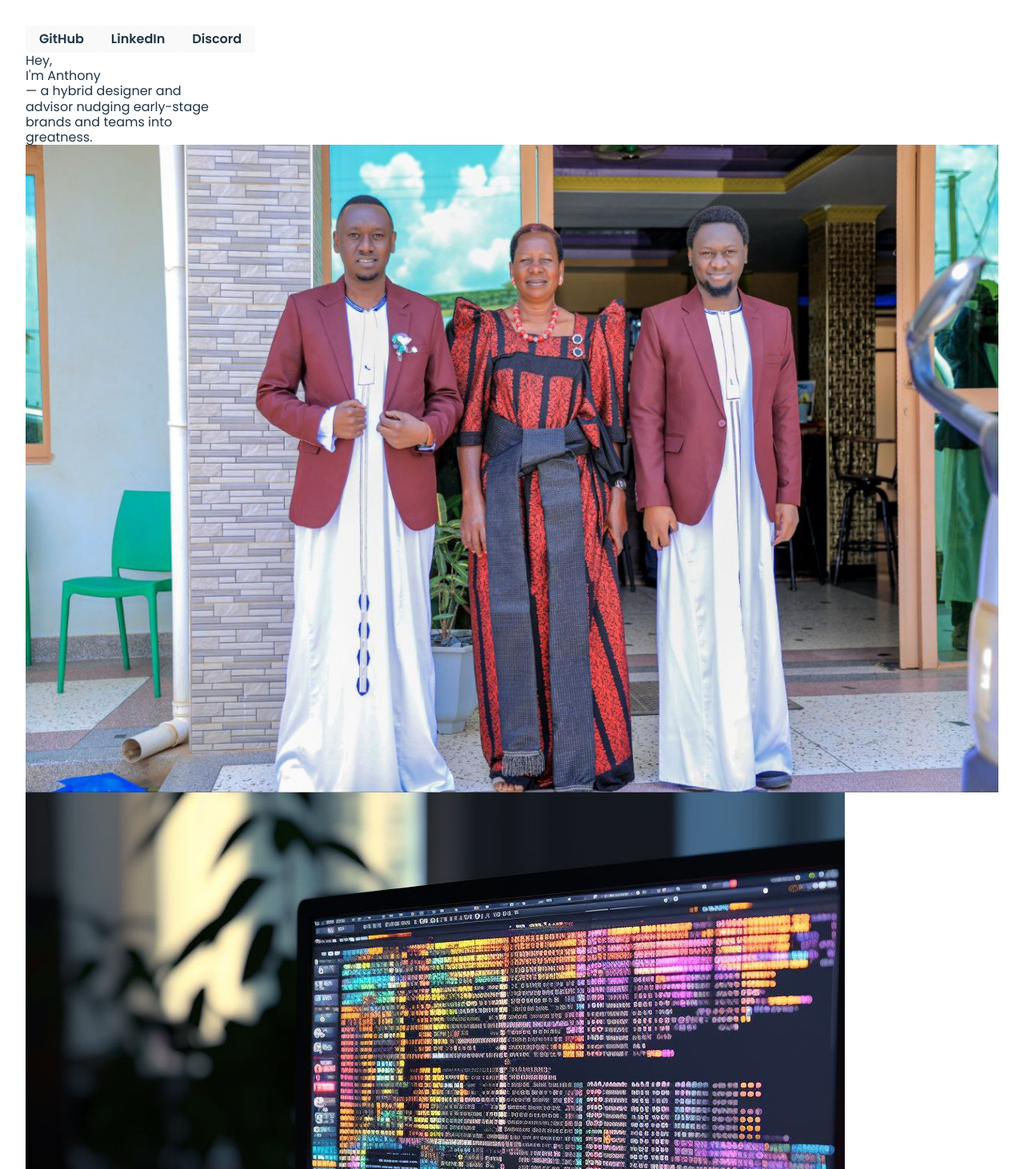
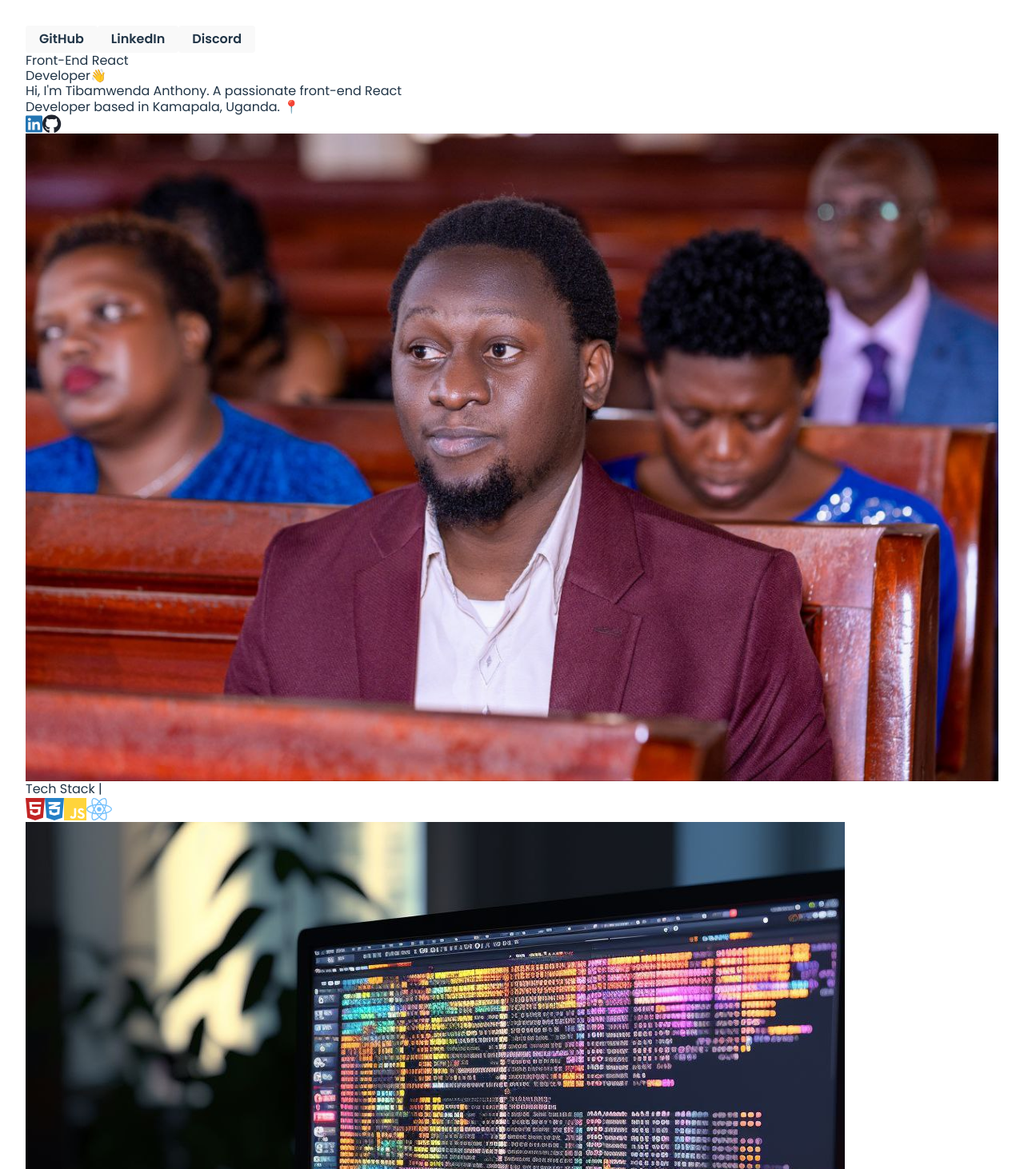
Before and after one commit to AskTiba/Anthony-Portfolio, a React (Vite) app: page / in a window 1280 px wide. Shown: the top 1462 px of the page at 80% size. Built offline with nearby package versions, Linux system fonts and the light colour scheme; a web font is replaced by a local one.

Commit message:
Update Hero.tsx

```diff
--- a/src/components/Hero.tsx
+++ b/src/components/Hero.tsx
@@ -1,23 +1,71 @@
-import img from "../assets/img2.jpg";
+import img from "../assets/img4.jpg";
+import { FontAwesomeIcon } from "@fortawesome/react-fontawesome";
+import {
+  faLinkedin,
+  faGithub,
+  faHtml5,
+  faCss3Alt,
+  faJs,
+  faReact,
+} from "@fortawesome/free-brands-svg-icons";
+
 const Hero = () => {
   return (
-    <>
-      <main className="mx-[100px]">
-        <div className="flex-col text-[126px] font-[700] -tracking-[2.28px]">
-          <p>Hey,</p>
-          <p>I'm Anthony</p>
-        </div>
-        <div className="flex font-[600] text-[48px] justify-end mt-10 -tracking-[0.96px]">
+    <main className="h-screen my-auto">
+      <div className="flex justify-center gap-20 mt-20">
+        <div className="flex flex-col gap-5 justify-center">
+          <p className="text-[48px] font-[700] text-[#32cd32]">
+            Front-End React <br /> Developer👋
+          </p>
           <p className="">
-            — a hybrid designer and <br /> advisor nudging early-stage <br />{" "}
-            brands and teams into <br /> greatness.
+            Hi, I'm Tibamwenda Anthony. A passionate front-end React <br />{" "}
+            Developer based in Kamapala, Uganda. 📍
+          </p>
+          <p className="flex gap-2">
+            <FontAwesomeIcon
+              icon={faLinkedin}
+              size="xl"
+              style={{ color: "#2375b3" }}
+            />
+            <FontAwesomeIcon
+              icon={faGithub}
+              size="xl"
+              style={{ color: "#1f242e" }}
+            />
           </p>
         </div>
-        <div className="my-40">
-          <img className="rounded-[8px] w-full h-auto" src={img} />
+        <div className="rounded-full border-4 border-[#32cd32]">
+          <img className="w-[400px] h-[400px] object-cover rounded-full" src={img} />
         </div>
-      </main>
-    </>
+      </div>
+      <div className="flex gap-5 items-center ml-[150px] mt-5">
+        <p className="px-4 font-[600] ">
+          Tech Stack <span className="px-5">|</span>
+        </p>
+        <div className="flex gap-10">
+          <FontAwesomeIcon
+            icon={faHtml5}
+            size="2xl"
+            style={{ color: "#c22424" }}
+          />
+          <FontAwesomeIcon
+            icon={faCss3Alt}
+            size="2xl"
+            style={{ color: "#2480c6" }}
+          />
+          <FontAwesomeIcon
+            icon={faJs}
+            size="2xl"
+            style={{ color: "#FFD43B" }}
+          />
+          <FontAwesomeIcon
+            icon={faReact}
+            size="2xl"
+            style={{ color: "#74C0FC" }}
+          />
+        </div>
+      </div>
+    </main>
   );
 };
 
```
